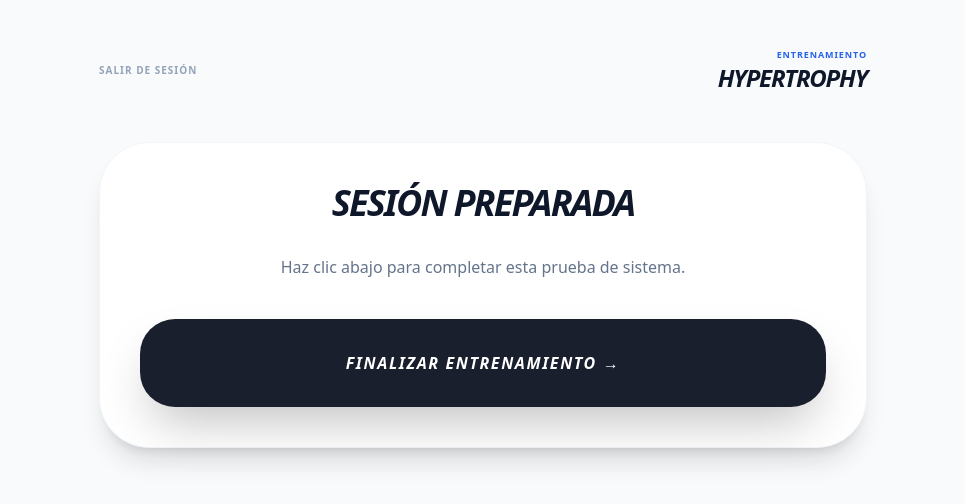
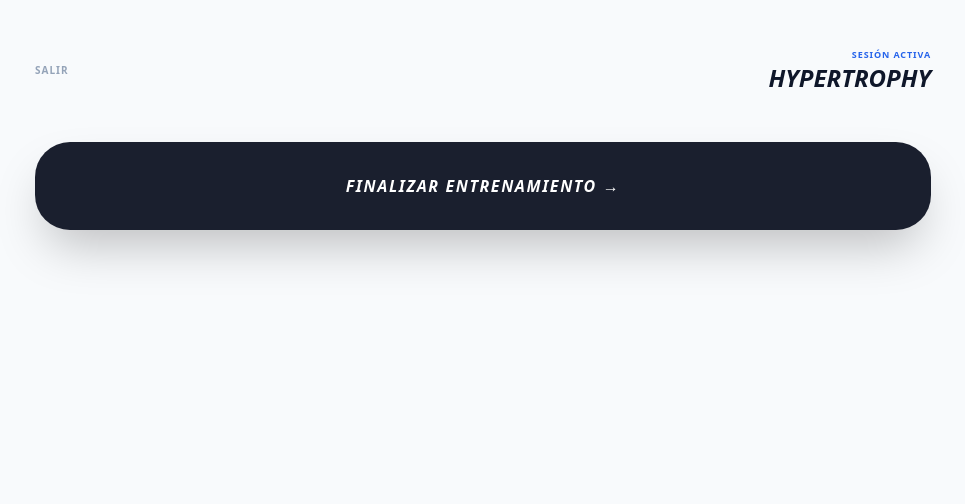
Before and after one commit to ReelEstudio/KuraFit, a Next.js app: page /workout in a window 1280 px wide. Shown: the top 504 px of the page, without its empty margins (157-1122 px from the left). Built offline with nearby package versions, Linux system fonts and the light colour scheme.

Commit message:
fix: restore workout player logic and database sync

```diff
--- a/app/components/WorkoutPlayer.tsx
+++ b/app/components/WorkoutPlayer.tsx
@@ -1,9 +1,7 @@
 'use client';
 import React, { useState } from 'react';
-import {
-  WorkoutSession,
-  SessionCompletionStatus
-} from '../types';
+import { supabase } from '../lib/supabase';
+import { WorkoutSession, SessionCompletionStatus } from '../types';
 
 interface WorkoutPlayerProps {
   session: WorkoutSession;
@@ -13,57 +11,80 @@ interface WorkoutPlayerProps {
 
 const WorkoutPlayer = ({ session, onComplete, onExit }: WorkoutPlayerProps) => {
   const [showExitModal, setShowExitModal] = useState(false);
+  const [issaving, setIsSaving] = useState(false);
+
+  const finishWorkout = async (status: SessionCompletionStatus) => {
+    setIsSaving(true);
+    try {
+      const { data: { session: authSession } } = await supabase.auth.getSession();
+      if (!authSession) return;
+
+      // Guardamos la sesión en la tabla workout_sessions
+      const { error } = await supabase.from('workout_sessions').insert({
+        user_id: authSession.user.id,
+        focus: session.focus,
+        status: status,
+        exercises: session.exercises, // Aquí se guarda la rutina de la IA
+        date: new Date().toISOString()
+      });
+
+      if (error) throw error;
+
+      onComplete(status); // Esto avisará al dashboard para refrescar
+    } catch (e) {
+      console.error("Error al guardar sesión:", e);
+      alert("Error al guardar el entrenamiento.");
+    } finally {
+      setIsSaving(false);
+    }
+  };
 
   return (
-    <div className="fixed inset-0 bg-[#f8fafc] z-50 overflow-y-auto p-6 md:p-12">
-      <div className="max-w-3xl mx-auto">
+    <div className="fixed inset-0 bg-[#f8fafc] z-[200] overflow-y-auto p-6 md:p-12">
+      <div className="max-w-4xl mx-auto">
         <div className="flex justify-between items-center mb-12">
-          <button
-            onClick={() => setShowExitModal(true)}
-            className="text-[10px] font-black uppercase tracking-widest text-slate-400 hover:text-red-500 transition-colors"
-          >
-            SALIR DE SESIÓN
+          <button onClick={() => setShowExitModal(true)} className="text-[10px] font-black uppercase tracking-widest text-slate-400">
+            SALIR
           </button>
           <div className="text-right">
-            <p className="text-[9px] font-black text-blue-600 uppercase tracking-widest">ENTRENAMIENTO</p>
-            <h1 className="text-2xl font-black italic uppercase tracking-tighter text-slate-900">{session.focus}</h1>
+            <p className="text-[9px] font-black text-blue-600 uppercase tracking-widest">SESIÓN ACTIVA</p>
+            <h1 className="text-2xl font-black italic uppercase text-slate-900">{session.focus}</h1>
           </div>
         </div>
 
-        <div className="bg-white p-10 rounded-[50px] shadow-xl border border-slate-100 text-center">
-          <h2 className="text-4xl font-black italic uppercase mb-8 tracking-tighter">
-            Sesión Preparada
-          </h2>
-          <p className="text-slate-500 mb-10 font-medium">Haz clic abajo para completar esta prueba de sistema.</p>
-
-          <button
-            onClick={() => onComplete(SessionCompletionStatus.FULL)}
-            className="w-full py-8 bg-[#1a1f2e] text-white rounded-[35px] font-black italic uppercase tracking-widest hover:bg-slate-800 transition-all shadow-2xl"
-          >
-            Finalizar Entrenamiento →
-          </button>
+        {/* LISTA DE EJERCICIOS GENERADOS POR LA IA */}
+        <div className="space-y-6 mb-12">
+          {session.exercises.map((ex, idx) => (
+            <div key={idx} className="bg-white p-8 rounded-[40px] shadow-sm border border-slate-100 flex justify-between items-center">
+              <div>
+                <p className="text-[10px] font-black text-slate-300 uppercase mb-1">EJERCICIO {idx + 1}</p>
+                <h3 className="text-xl font-black italic uppercase text-slate-900">{ex.name}</h3>
+                <p className="text-xs font-bold text-blue-500 uppercase">{ex.muscle_target}</p>
+              </div>
+              <div className="text-right">
+                <p className="text-2xl font-black italic text-slate-900">
+                  {ex.sets.length} <span className="text-[10px] uppercase not-italic opacity-30">Series</span>
+                </p>
+              </div>
+            </div>
+          ))}
         </div>
 
+        <button
+          disabled={issaving}
+          onClick={() => finishWorkout(SessionCompletionStatus.FULL)}
+          className="w-full py-8 bg-[#1a1f2e] text-white rounded-[35px] font-black italic uppercase tracking-widest hover:scale-[1.02] transition-all shadow-2xl disabled:opacity-50"
+        >
+          {issaving ? 'GUARDANDO...' : 'FINALIZAR ENTRENAMIENTO →'}
+        </button>
+
         {showExitModal && (
-          <div className="fixed inset-0 bg-black/20 backdrop-blur-sm z-[60] flex items-center justify-center p-6">
+          <div className="fixed inset-0 bg-black/20 backdrop-blur-sm z-[210] flex items-center justify-center p-6">
             <div className="bg-white rounded-[50px] p-12 max-w-sm w-full shadow-2xl text-center">
-              <h3 className="text-3xl font-black italic uppercase mb-4">¿Terminar ahora?</h3>
-              <p className="text-xs text-slate-400 mb-8 font-bold uppercase tracking-widest leading-relaxed">
-                Se guardará como &quot;Finalización Temprana&quot; en tu historial.
-              </p>
+              <h3 className="text-3xl font-black italic uppercase mb-8">¿ABANDONAR?</h3>
               <div className="space-y-3">
-                <button
-                  onClick={() => onComplete(SessionCompletionStatus.EARLY)}
-                  className="w-full py-5 bg-orange-600 text-white font-black rounded-3xl uppercase italic text-xs tracking-widest"
-                >
-                  Terminar Ahora
-                </button>
-                <button
-                  onClick={() => setShowExitModal(false)}
-                  className="w-full py-5 bg-slate-100 text-slate-400 font-black rounded-3xl text-[10px] tracking-widest"
-                >
-                  Seguir Entrenando
-                </button>
+                <button onClick={() => finishWorkout(SessionCompletionStatus.EARLY)} className="w-full py-5 bg-orange-600 text-white font-black rounded-3xl uppercase italic text-xs">TERMINAR AHORA</button>
+                <button onClick={() => setShowExitModal(false)} className="w-full py-5 bg-slate-100 text-slate-400 font-black rounded-3xl text-[10px]">VOLVER</button>
               </div>
             </div>
           </div>
--- a/app/dashboard/page.tsx
+++ b/app/dashboard/page.tsx
@@ -1,15 +1,17 @@
 'use client';
-import React, { useEffect, useState } from 'react';
+import React, { useEffect, useState, useCallback } from 'react';
 import ProfileDashboard from '../components/ProfileDashboard';
+import WorkoutPlayer from '../components/WorkoutPlayer'; // Importación vital
 import { supabase } from '../lib/supabase';
-import { User, Difficulty, DietType } from '../types';
+import { User, Difficulty, DietType, WorkoutSession, SessionCompletionStatus } from '../types';
 
 export default function DashboardPage() {
   const [userData, setUserData] = useState<User | null>(null);
   const [loading, setLoading] = useState(true);
+  const [activeSession, setActiveSession] = useState<WorkoutSession | null>(null);
 
-  useEffect(() => {
-    const fetchUserData = async () => {
+  // Función envuelta en useCallback para poder reutilizarla al finalizar un entreno
+  const fetchUserData = useCallback(async () => {
     try {
       const { data: { session } } = await supabase.auth.getSession();
 
@@ -18,7 +20,6 @@ export default function DashboardPage() {
         return;
       }
 
-        // Traemos el perfil y las sesiones de entrenamiento
       const { data: profile, error } = await supabase
         .from('profiles')
         .select('*, workout_sessions(*)')
@@ -27,13 +28,11 @@ export default function DashboardPage() {
 
       if (error) throw error;
 
-        // Mapeamos los datos de Supabase al tipo 'User' que espera el Dashboard
       const mappedUser: User = {
         ...profile,
         level: profile.fitness_level || Difficulty.BEGINNER,
         diet_type: profile.diet || DietType.OMNIVORE,
-          // Si nutrition viene como JSON de la DB, lo usamos; si no, ponemos valores base
-          nutrition: profile.nutrition || { calories: 2000, protein: 150, carbs: 200, fat: 60 },
+        nutrition: profile.nutrition || { calories: 2000, protein: 150, carbs: 250, fat: 70 },
         workout_sessions: profile.workout_sessions || [],
         injuries: profile.injuries || [],
         available_equipment: profile.available_equipment || [],
@@ -44,21 +43,24 @@ export default function DashboardPage() {
 
       setUserData(mappedUser);
     } catch (err) {
-        console.error("Error cargando datos reales:", err);
+      console.error("Error cargando datos:", err);
     } finally {
       setLoading(false);
     }
+  }, []);
+
+  useEffect(() => {
+    fetchUserData();
+  }, [fetchUserData]);
+
+  // Esta función se ejecuta cuando el Player termina
+  const handleWorkoutComplete = async (status: SessionCompletionStatus) => {
+    setActiveSession(null); // Cerramos el reproductor
+    setLoading(true);
+    await fetchUserData(); // Recargamos datos para ver el nuevo entreno en el calendario
   };
 
-    fetchUserData();
-  }, []);
-
-  const handleAddMetric = async (metric: any) => {
-    // Aquí podrías guardar peso/grasa en Supabase
-    console.log('Guardando métrica en DB:', metric);
-  };
-
-  if (loading) return (
+  if (loading && !userData) return (
     <div className="min-h-screen flex items-center justify-center bg-white">
        <p className="font-black italic uppercase animate-pulse text-slate-900">Sincronizando con KuraFit...</p>
     </div>
@@ -68,10 +70,21 @@ export default function DashboardPage() {
 
   return (
     <main className="min-h-screen bg-white">
+      {/* Si hay una sesión activa, mostramos el Player. Si no, el Dashboard */}
+      {activeSession ? (
+        <WorkoutPlayer
+          session={activeSession}
+          onComplete={handleWorkoutComplete}
+          onExit={() => setActiveSession(null)}
+        />
+      ) : (
         <ProfileDashboard
           user={userData}
-        onAddMetric={handleAddMetric}
+          // Aquí es donde el Dashboard le avisa a esta página que inicie un entreno
+          // Si tu ProfileDashboard tiene un botón que genera una sesión, pásala aquí
+          onAddMetric={async (m) => console.log(m)}
         />
+      )}
     </main>
   );
 }
```
Lines whose indentation alone changed are shown as unchanged.
